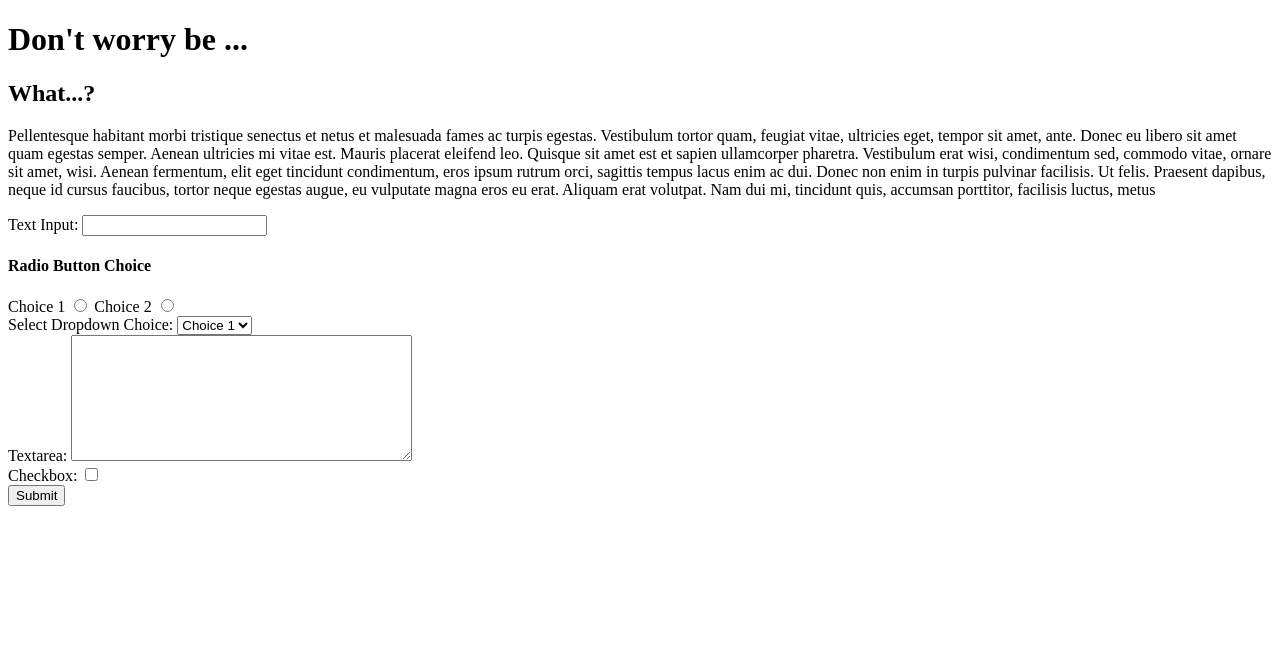
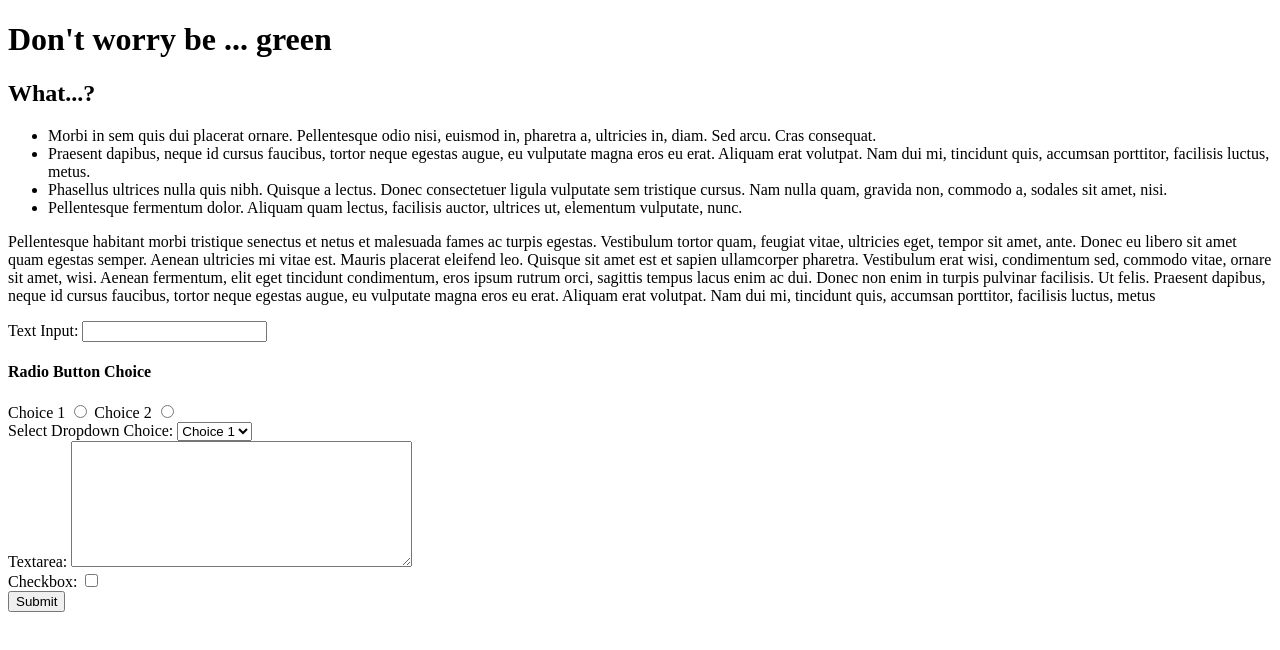
Before and after one commit to kasiak501/nauka-gita, a plain HTML site: page index.html in a window 1280 px wide. Drawn offline with Linux system fonts and the light colour scheme.

Commit message:
Update h1 and add new paragraph with content

```diff
--- a/index.html
+++ b/index.html
@@ -7,9 +7,16 @@
 </head>
 
 <body>
-    <h1> Don't worry be ...</h1>
+    <h1> Don't worry be ... green</h1>
     <h2> What...?
     </h2>
+    <ul>
+   <li>Morbi in sem quis dui placerat ornare. Pellentesque odio nisi, euismod in, pharetra a, ultricies in, diam. Sed arcu. Cras consequat.</li>
+   <li>Praesent dapibus, neque id cursus faucibus, tortor neque egestas augue, eu vulputate magna eros eu erat. Aliquam erat volutpat. Nam dui mi, tincidunt quis, accumsan porttitor, facilisis luctus, metus.</li>
+   <li>Phasellus ultrices nulla quis nibh. Quisque a lectus. Donec consectetuer ligula vulputate sem tristique cursus. Nam nulla quam, gravida non, commodo a, sodales sit amet, nisi.</li>
+   <li>Pellentesque fermentum dolor. Aliquam quam lectus, facilisis auctor, ultrices ut, elementum vulputate, nunc.</li>
+</ul>
+
  <p>Pellentesque habitant morbi tristique senectus et netus et malesuada fames ac turpis egestas. Vestibulum tortor quam, feugiat vitae, ultricies eget, tempor sit amet, ante. Donec eu libero sit amet quam egestas semper. Aenean ultricies mi vitae est. Mauris placerat eleifend leo. Quisque sit amet est et sapien ullamcorper pharetra. Vestibulum erat wisi, condimentum sed, commodo vitae, ornare sit amet, wisi. Aenean fermentum, elit eget tincidunt condimentum, eros ipsum rutrum orci, sagittis tempus lacus enim ac dui. Donec non enim in turpis pulvinar facilisis. Ut felis. Praesent dapibus, neque id cursus faucibus, tortor neque egestas augue, eu vulputate magna eros eu erat. Aliquam erat volutpat. Nam dui mi,
      tincidunt quis, accumsan porttitor, facilisis luctus, metus</p>
     <form action="#" method="post">
```
